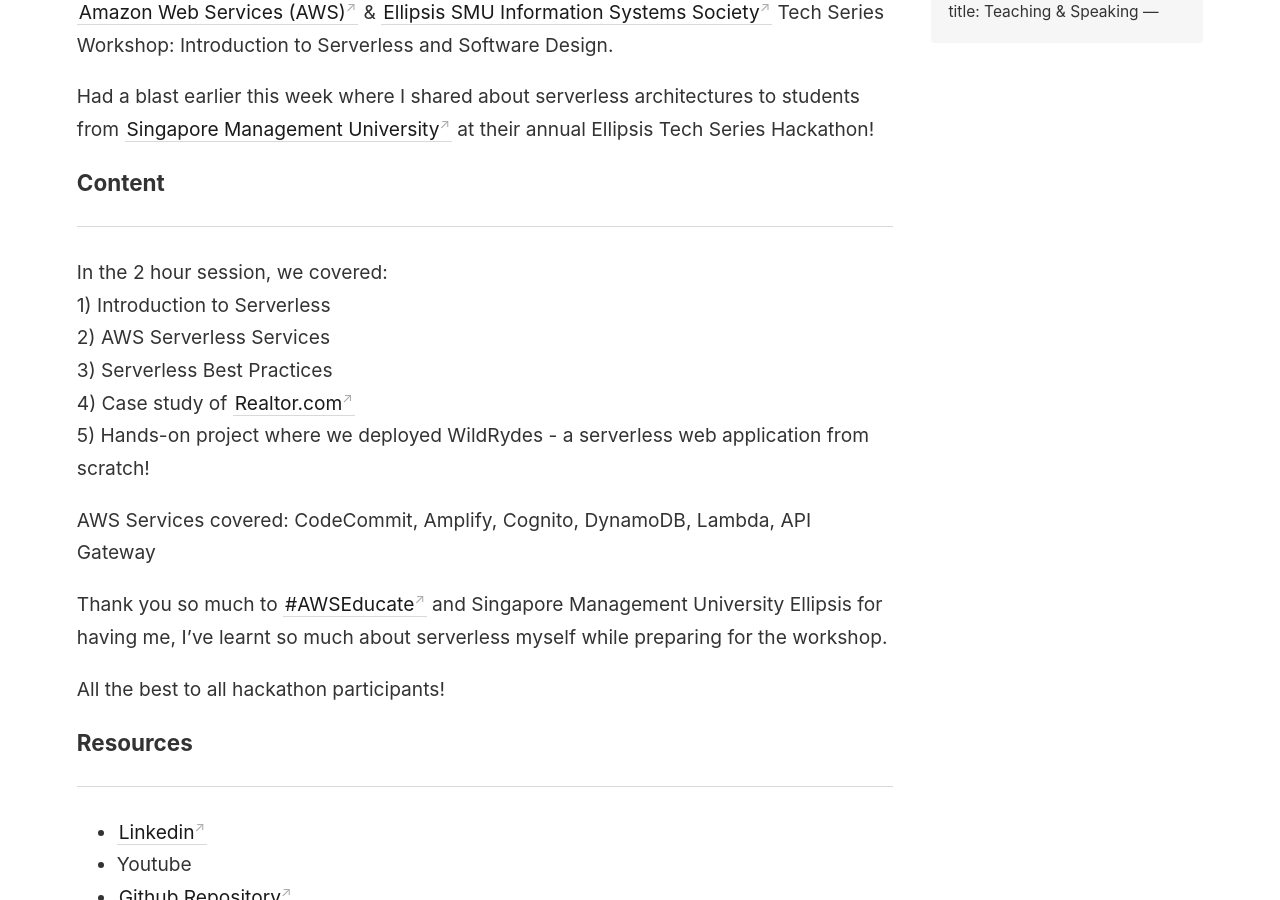
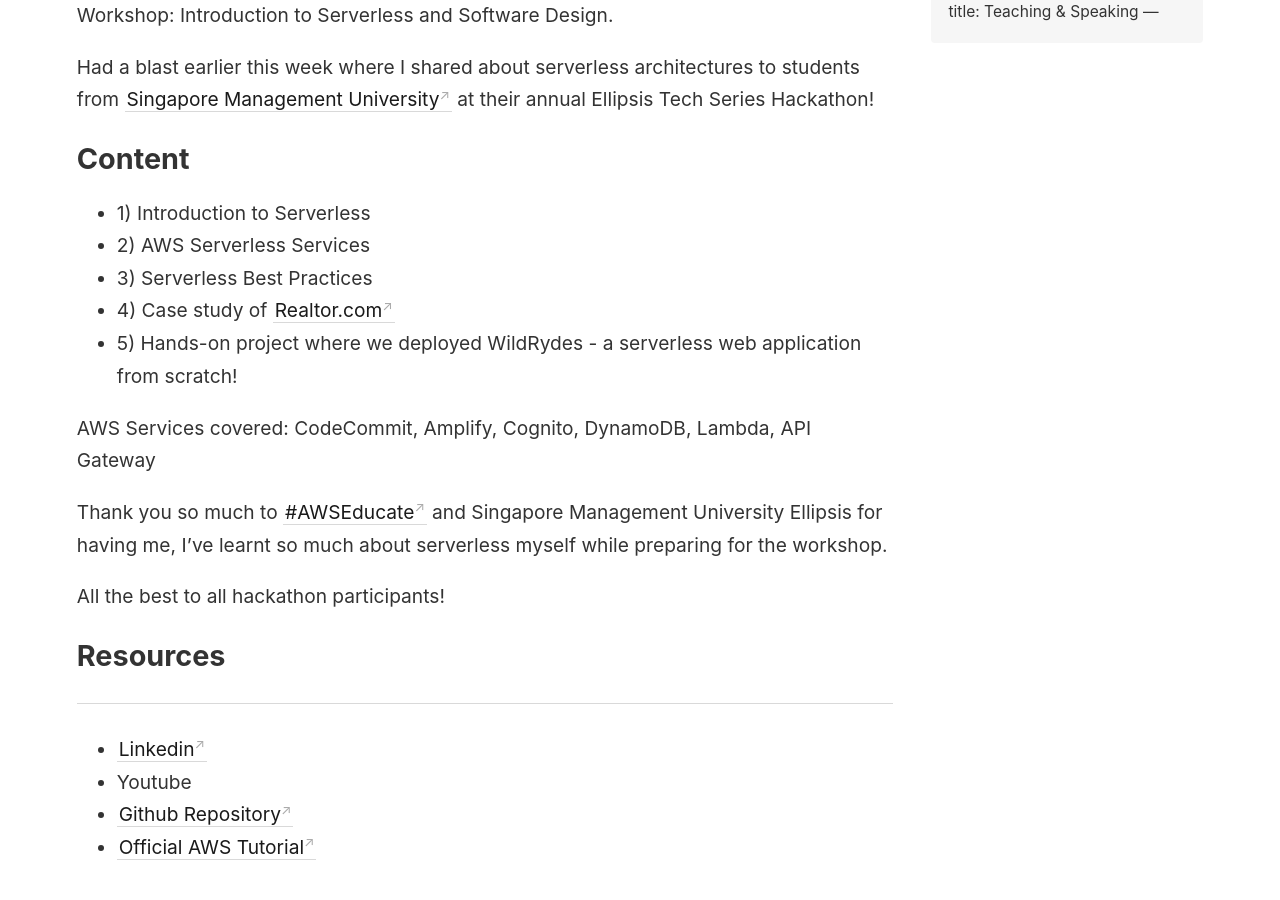
Before and after one commit to glendont/digital-garden-glendont, a Jekyll site: the page built from _notes/Introduction to AWS Serverless and Software Design.md, in a window 1280 px wide and 900 px high, scrolled down 371 px. Built offline with Jekyll 4.4.1, drawn with Linux system fonts in a browser that asks for light colours.

Commit message:
Edited Serverless

```diff
--- a/_notes/Introduction to AWS Serverless and Software Design.md
+++ b/_notes/Introduction to AWS Serverless and Software Design.md
@@ -2,21 +2,17 @@
 title: Introduction to AWS Serverless and Software Design
 ---
 
-### Overview
----
+## Overview
 [Amazon Web Services (AWS)](https://www.linkedin.com/company/amazon-web-services/) & [Ellipsis SMU Information Systems Society](https://www.linkedin.com/company/ellipsis-smu-computing-and-information-systems-society/) Tech Series Workshop: Introduction to Serverless and Software Design.
 
 Had a blast earlier this week where I shared about serverless architectures to students from [Singapore Management University](https://www.linkedin.com/company/singapore-management-university/) at their annual Ellipsis Tech Series Hackathon!
 
-### Content
----
-
-In the 2 hour session, we covered:
-1) Introduction to Serverless
-2) AWS Serverless Services
-3) Serverless Best Practices
-4) Case study of [Realtor.com](http://realtor.com/)
-5) Hands-on project where we deployed WildRydes - a serverless web application from scratch!
+## Content
+- 1) Introduction to Serverless
+- 2) AWS Serverless Services
+- 3) Serverless Best Practices
+- 4) Case study of [Realtor.com](http://realtor.com/)
+- 5) Hands-on project where we deployed WildRydes - a serverless web application from scratch!
 
 AWS Services covered: CodeCommit, Amplify, Cognito, DynamoDB, Lambda, API Gateway
 
@@ -24,8 +20,11 @@ Thank you so much to [#AWSEducate](https://www.linkedin.com/feed/hashtag/?keywor
 
 All the best to all hackathon participants!
 
-### Resources
+
+
+## Resources
 ---
 - [Linkedin](https://www.linkedin.com/posts/glendonthaiw_awseducate-activity-6707852641642397696-WzfV)
 - Youtube
 - [Github Repository](https://github.com/glendont/aws-serverless-workshop)
+- [Official AWS Tutorial](https://aws.amazon.com/getting-started/hands-on/build-serverless-web-app-lambda-apigateway-s3-dynamodb-cognito/)
```
